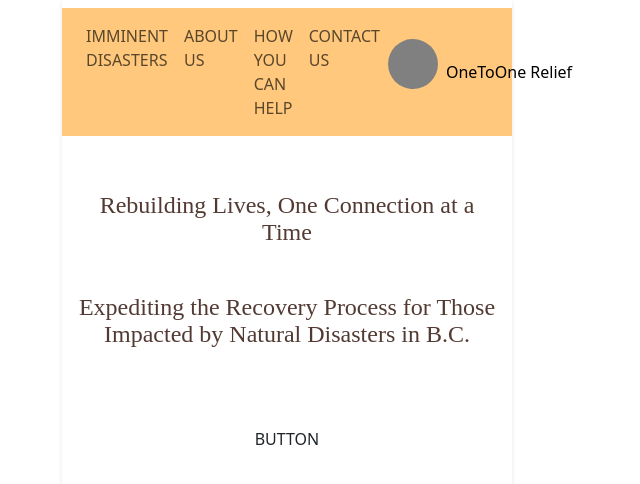
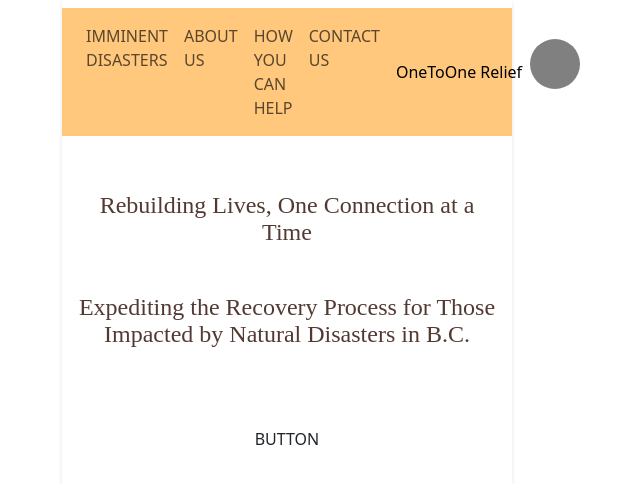
Before and after one commit to isupreetk/crisis-response, a React (Create React App) app: page / in a window 1280 px wide. Shown: the top 484 px of the page, without its empty margins (353-993 px from the left). Built offline with nearby package versions, Linux system fonts and the light colour scheme.

Commit message:
changed order of logo

```diff
--- a/src/components/NavBar/NavBar.jsx
+++ b/src/components/NavBar/NavBar.jsx
@@ -20,12 +20,12 @@ import "bootstrap/dist/css/bootstrap.min.css";
                 </div>
                 <Navbar.Brand href="#" className="navbar__profile-wrapper">
                     <div className="navbar__logo">
+                    <p className="navbar__title">OneToOne Relief</p>
                         <div className='navbar__profile-container'>
                             <p className='navbar__profile'>
                                 <img />
                             </p>
                         </div>
-                        <p className="navbar__title">OneToOne Relief</p>
                     </div>
                 </Navbar.Brand>
 
```
